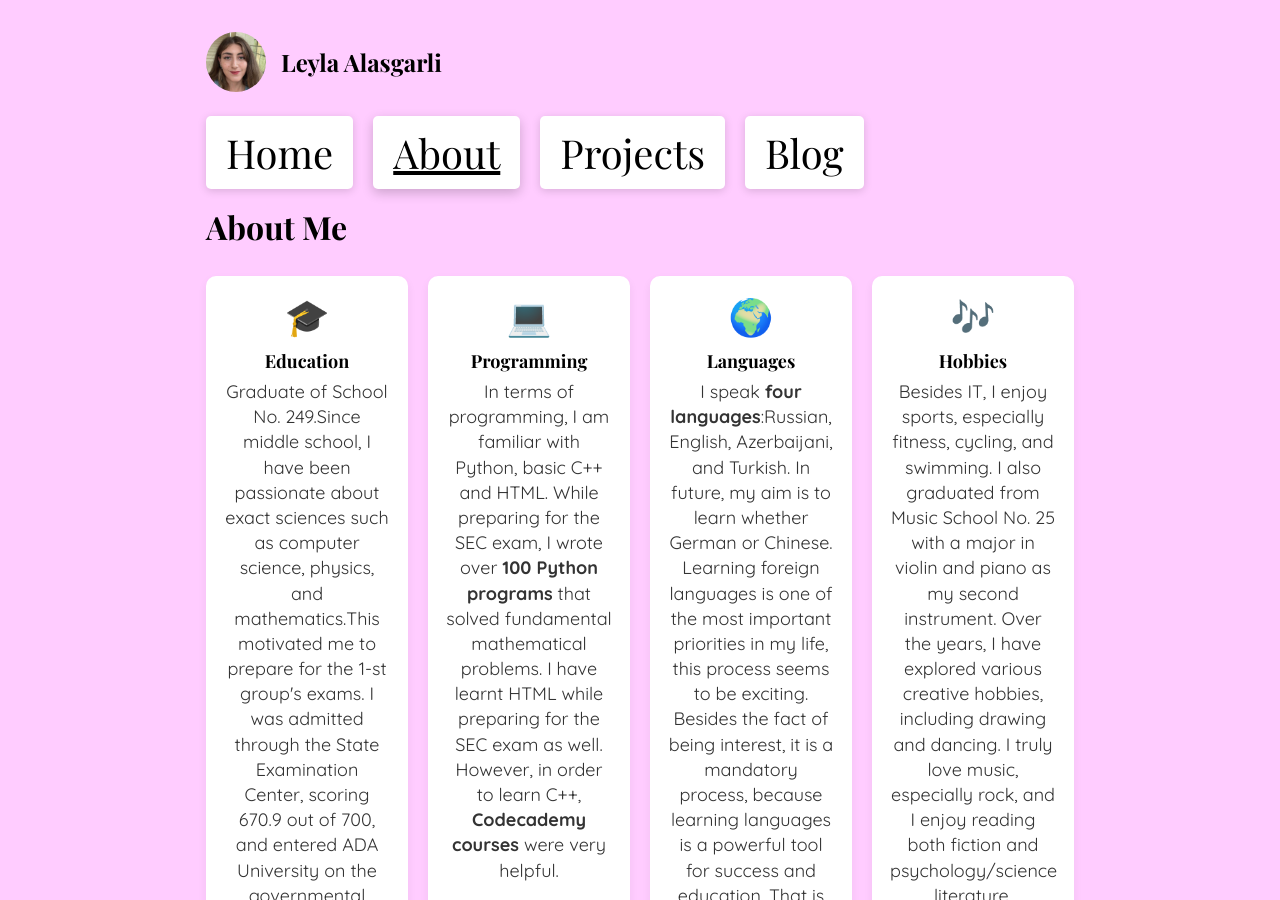
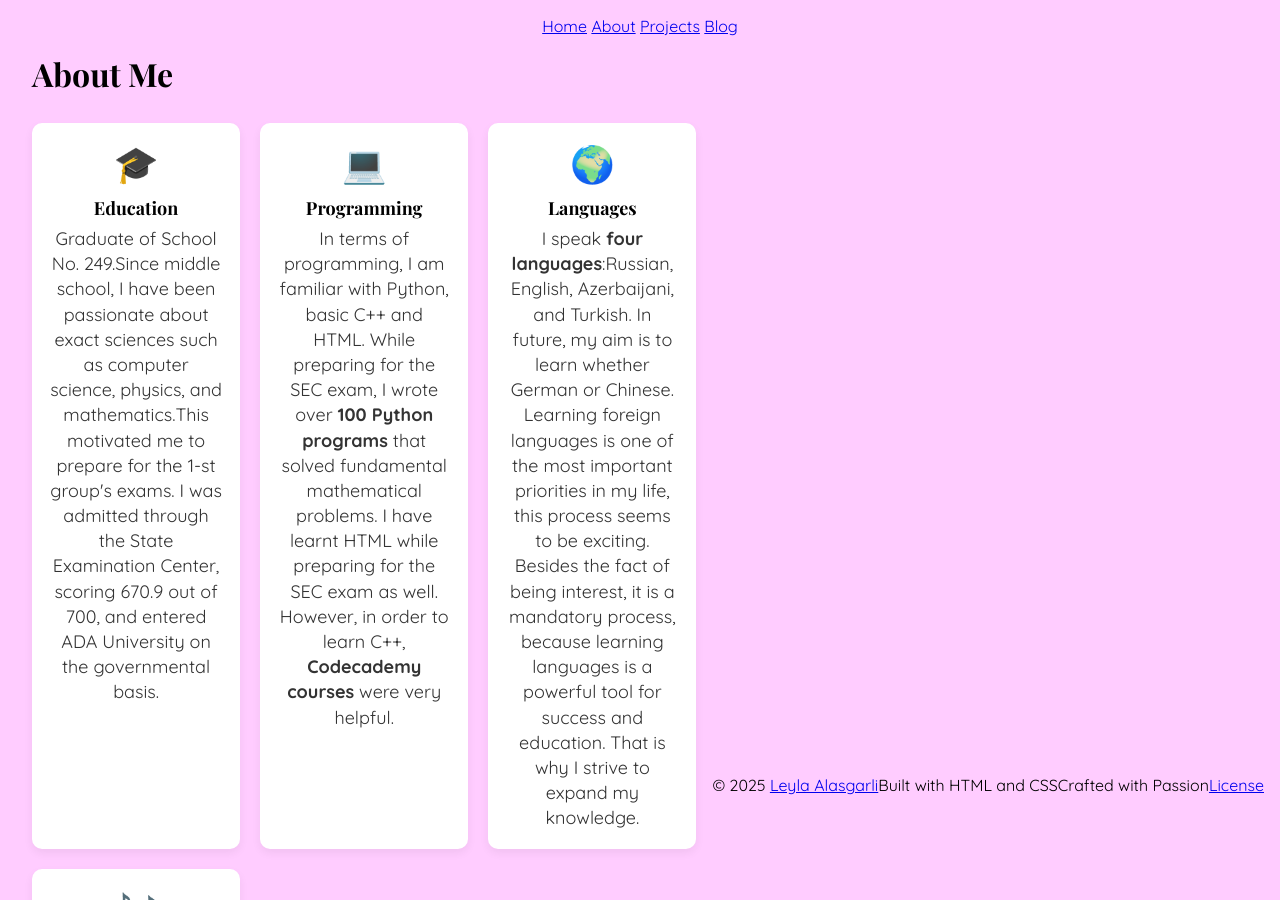
Before and after one commit to linbyhindz/web.site.project3, a Jekyll site: the page built from about.html, in a window 1280 px wide and 900 px high. Built offline with Jekyll 4.4.1, drawn with Linux system fonts in a browser that asks for light colours; some web fonts are replaced.

Commit message:
Refactor about page to use Jekyll layout

```diff
--- a/about.html
+++ b/about.html
@@ -1,27 +1,17 @@
-<!DOCTYPE html>
-<html lang="en">
-<head>
+---
+layout: default
+title: About
+---
+
     <meta charset="UTF-8">
     <meta name="viewport" content="width=device-width, initial-scale=1.0">
     <title>About - Leyla Alasgarli</title>
     <link rel="stylesheet" href="https://cdnjs.cloudflare.com/ajax/libs/font-awesome/6.4.0/css/all.min.css">
     <link rel="stylesheet" href="style.css">
-</head>
-<body>
+
     <main>
         <div class="content-column">
-            <header class="site-header">
-                <img class="header-photo" src="profile photo for the website/Profile Photo.jpg" alt="Leyla Alasgarli">
-                <a href="index.html" class="logo">Leyla Alasgarli</a>
-            </header>
-            <nav class="main-nav">
-                <ul>
-                    <li><a href="index.html">Home</a></li>
-                    <li><a href="about.html">About</a></li>
-                    <li><a href="projects.html">Projects</a></li>
-                    <li><a href="blog.html">Blog</a></li>
-                </ul>
-            </nav>
+
             <div class="about-content">
                 <div class="about-content">
                     <h1>About Me</h1>
@@ -57,12 +47,12 @@
 
             </div>
     </main>
-    <footer>
+
         <p>&copy; 2025 <a href="#" class="scroll-to-top">Leyla Alasgarli</a></p>
         <p>Built with HTML and CSS</p>
         <p>Crafted with Passion</p>
         <p><a href="#" class="license-link">License</a></p>
-    </footer>
+
 
 
     <div id="license-modal" class="license-modal">
```
